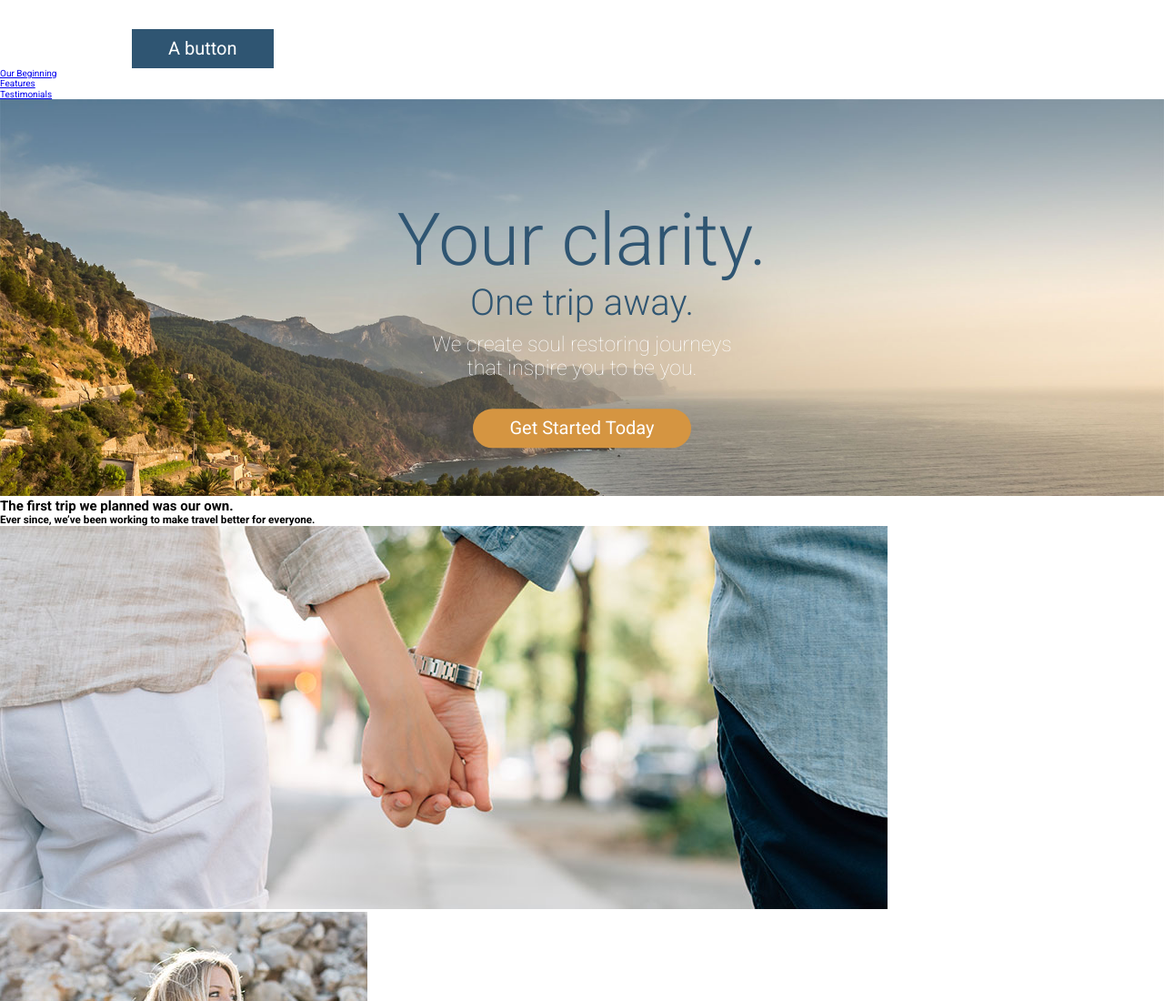
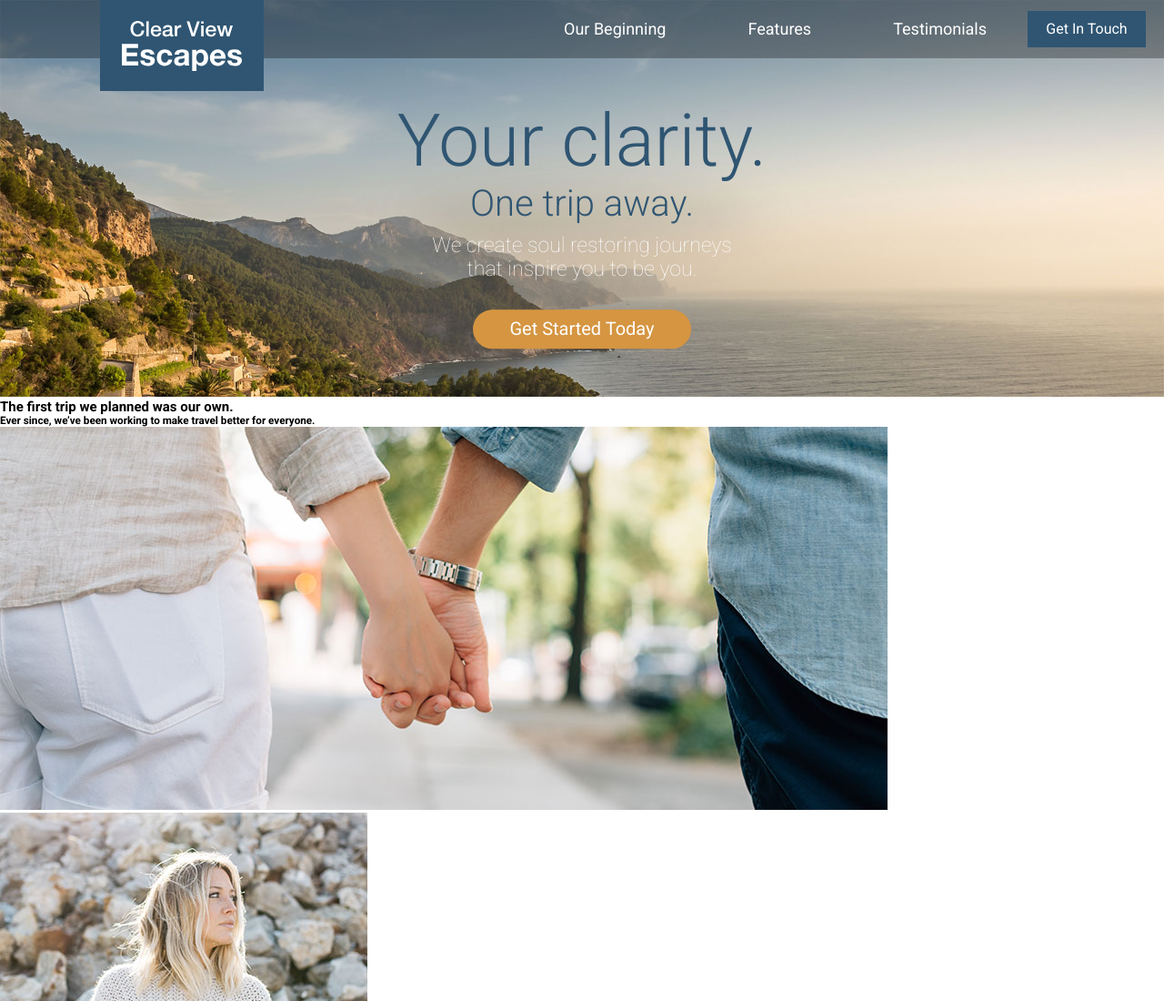
Before and after one commit to talhaimran777/Travel-Agency-Website, a website: page app/index.html in a window 1280 px wide. Shown: the top 1100 px of the page at 91% size. Drawn offline with Linux system fonts and the light colour scheme.

Commit message:
Worked on the header and the hero section of the website

```diff
--- a/app/assets/styles/css/main.css
+++ b/app/assets/styles/css/main.css
@@ -515,8 +515,8 @@ img{
 @media (max-width: 576px){
 
 .btn{
-        padding: 1rem 3.4rem;
-        font-size: 1.7rem
+        padding: 0.8rem 3rem;
+        font-size: 1.5rem
 }
     }
 
@@ -545,9 +545,135 @@ img{
     }
 
 .header{
-   /*  position: absolute;
+    position: relative;
+    display: flex;
+    justify-content: flex-end;
+    align-items: center;
+    position: absolute;
     top: 0;
     left: 0;
     z-index: 2;
-    width: 100%; */
+    width: 100%;
+    background: rgb(0, 0, 0, 0.3);
+    padding: 0 2rem;
+    height: 8vh;
 }
+
+@media (max-width: 576px){
+
+.header{
+        height: 6vh
+}
+    }
+
+.header__logo{
+        position: absolute;
+        top: 0;
+        display: flex;
+        justify-content: center;
+        align-items: center;
+        background: #2f5572;
+    }
+
+/*      height: 10rem;
+        width: 20rem; */
+
+@media (max-width: 576px){
+
+.header__logo{
+            height: 7rem;
+            left: 50%;
+            transform: translateX(-50%);
+            width: 15rem
+    }
+    }
+
+@media (min-width: 576px){
+
+.header__logo{
+            height: 9rem;
+            left: 10%;
+            transform: translateX(-10%);
+            width: 15rem
+    }
+    }
+
+@media (min-width: 768px){
+
+.header__logo{
+            height: 10rem;
+            width: 18rem
+    }
+    }
+
+.header__logo__img{
+            height: 55%;
+        }
+
+.header__nav{
+        flex: 1;
+        display: flex;
+        justify-content: flex-end;
+        align-items: center;
+        height: 100%;
+    }
+
+@media (max-width: 576px){
+
+.header__nav{
+            display: none
+    }
+    }
+
+@media (min-width: 576px){
+
+.header__nav{
+            display: none
+    }
+    }
+
+@media (min-width: 768px){
+
+.header__nav{
+            display: flex
+    }
+    }
+
+@media (max-width: 576px){
+
+.header__btn{
+            display: none
+    }
+    }
+
+@media (min-width: 576px){
+
+.header__btn{
+            display: flex;
+            justify-content: center;
+            align-items: center;
+            font-size: 1.6rem;
+            width: 13rem;
+            height: 4rem;
+            padding: 0
+    }
+    }
+
+.header__list{
+        width: 50%;
+        list-style-type: none;
+        display: flex;
+        justify-content: space-around;
+        align-items: center;
+        height: 80%;
+    }
+
+.header__item{
+        display: inline;
+    }
+
+.header__link{
+        text-decoration: none;
+        color: white;
+        font-size: 1.8rem;
+    }
--- a/app/assets/styles/postcss/modules/button/_btn.css
+++ b/app/assets/styles/postcss/modules/button/_btn.css
@@ -15,8 +15,8 @@
     }
 
     @mixin atSmaller{
-        padding: 1rem 3.4rem;
-        font-size: 1.7rem;
+        padding: 0.8rem 3rem;
+        font-size: 1.5rem;
     }
 
     @mixin atSmall{
--- a/app/assets/styles/postcss/modules/header/_header.css
+++ b/app/assets/styles/postcss/modules/header/_header.css
@@ -1,7 +1,102 @@
 .header{
-   /*  position: absolute;
+    position: relative;
+    display: flex;
+    justify-content: flex-end;
+    align-items: center;
+    position: absolute;
     top: 0;
     left: 0;
     z-index: 2;
-    width: 100%; */
+    width: 100%;
+    background: rgb(0, 0, 0, 0.3);
+    padding: 0 2rem;
+    height: 8vh;
+
+    @mixin atSmaller{
+        height: 6vh;
+    }
+
+    &__logo{
+        position: absolute;
+        top: 0;
+        display: flex;
+        justify-content: center;
+        align-items: center;
+        background: $blueShade;
+   /*      height: 10rem;
+        width: 20rem; */
+
+        @mixin atSmaller{
+            height: 7rem;
+            left: 50%;
+            transform: translateX(-50%);
+            width: 15rem;
+        }
+        @mixin atSmall{
+            height: 9rem;
+            left: 10%;
+            transform: translateX(-10%);
+            width: 15rem;
+        }
+        @mixin atMedium{
+            height: 10rem;
+            width: 18rem;
+        }
+
+        &__img{
+            height: 55%;
+        }
+    }
+
+    &__nav{
+        flex: 1;
+        display: flex;
+        justify-content: flex-end;
+        align-items: center;
+        height: 100%;
+        @mixin atSmaller{
+            display: none;
+        }
+        @mixin atSmall{
+            display: none;
+        }
+        @mixin atMedium{
+            display: flex;
+        }
+    }
+
+    &__btn{
+        @mixin atSmaller{
+            display: none;
+        }
+         @mixin atSmall{
+            display: flex;
+            justify-content: center;
+            align-items: center;
+            font-size: 1.6rem;
+            width: 13rem;
+            height: 4rem;
+            padding: 0;
+        }
+    }
+
+
+    &__list{
+        width: 50%;
+        list-style-type: none;
+        display: flex;
+        justify-content: space-around;
+        align-items: center;
+        height: 80%;
+    }
+
+    &__item{
+        display: inline;
+    }
+
+    &__link{
+        text-decoration: none;
+        color: white;
+        font-size: 1.8rem;
+    }
 }
--- a/app/index.html
+++ b/app/index.html
@@ -11,15 +11,19 @@
 <body>
 
   <header class = "header">
-    <img src="./assets/images/icons/clear-view-escapes.svg" alt="logo">
-    <a class = "btn btn--blue"href="#">A button</a>
-    <nav>
-      <ul>
-        <li><a href="#our-beginning">Our Beginning</a></li>
-        <li><a href="#features">Features</a></li>
-        <li><a href="#testimonials">Testimonials</a></li>
+    <div class="header__logo">
+      <img class = "header__logo__img"src="./assets/images/icons/clear-view-escapes.svg" alt="logo">
+    </div>
+
+    <nav class = "header__nav">
+      <ul class = "header__list">
+        <li class = "header__item"><a class = "header__link"href="#our-beginning">Our Beginning</a></li>
+        <li class = "header__item"><a class = "header__link"href="#features">Features</a></li>
+        <li class = "header__item"><a class = "header__link"href="#testimonials">Testimonials</a></li>
       </ul>
     </nav>
+
+    <a class = "btn btn--blue header__btn"href="#">Get In Touch</a>
   </header>
 
 
```
